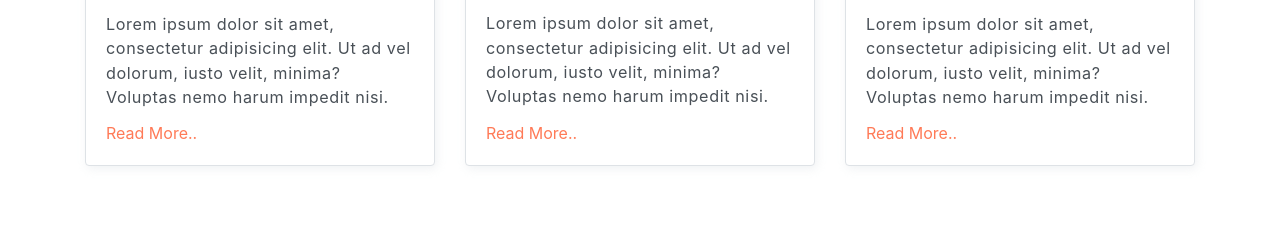
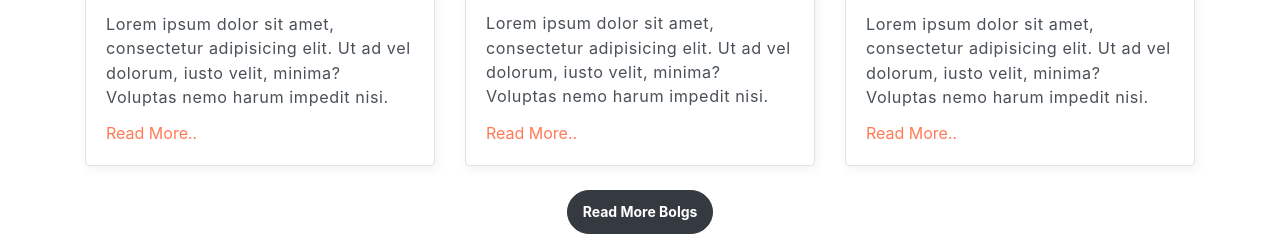
Before and after one commit to maruf119459/protfolio-for-google-sit, a website: page public_html/blog.html in a window 1280 px wide. Shown: the part 548-800 px from the top of the page. Drawn offline with Linux system fonts and the light colour scheme.

Commit message:
Update blog.html

```diff
--- a/public_html/blog.html
+++ b/public_html/blog.html
@@ -73,6 +73,7 @@
                     </div>
                 </div>
             </div>
+            <button class="btn btn-dark rounded">Read More Bolgs</button>
         </div>
     </section>
 
```
